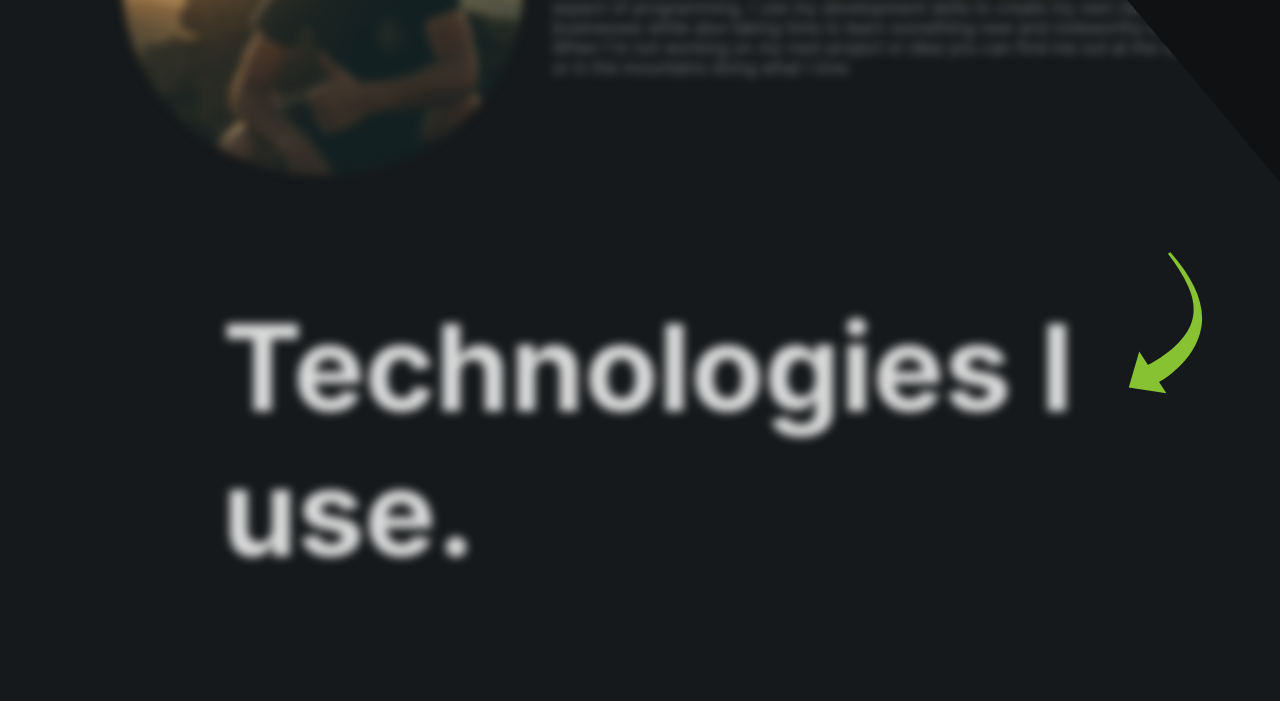
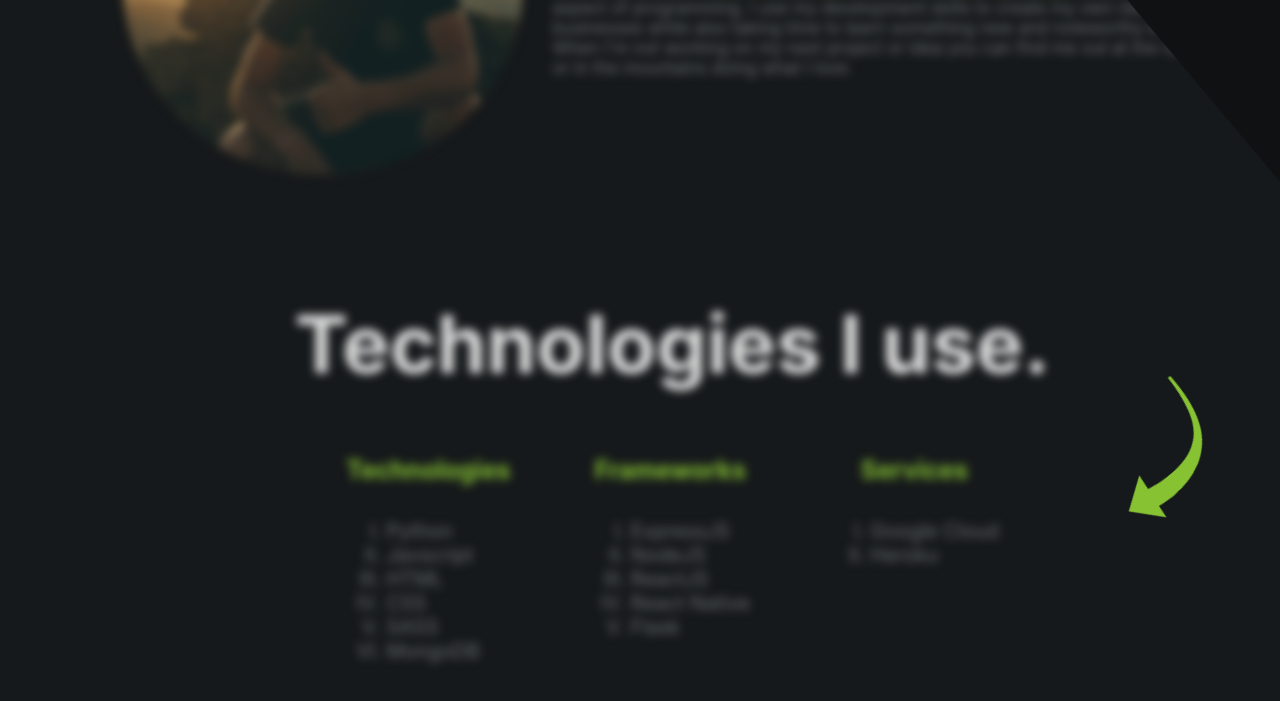
Before and after one commit to nonstopper0/personal_website_v3, a React (Create React App) app: page / in a window 1280 px wide. Shown: the part 1125-1826 px from the top of the page. Built offline with nearby package versions, Linux system fonts and the light colour scheme.

Commit message:
tehcnologies section

```diff
--- a/package.json
+++ b/package.json
@@ -1,8 +1,8 @@
 {
   "homepage": "https://nathanielredmon.com",
   "name": "personal_website_v3",
-  "version": "0.3.0",
-  "private": true,
+  "version": "0.1.0",
+  "private": false,
   "dependencies": {
     "@testing-library/jest-dom": "^4.2.4",
     "@testing-library/react": "^9.5.0",
--- a/src/Components/Body2.js
+++ b/src/Components/Body2.js
@@ -24,6 +24,36 @@ const Body2 = React.forwardRef((props, ref) => {
             <div className="home-page2-box2">
                 <div className="home-page2-box2-text">
                     <h2>Technologies I use.</h2>
+                    <section className="home-page2-box2-list">
+                        <div>
+                            <h4>Technologies</h4>
+                            <ul>
+                                <li>Python</li>
+                                <li>Javscript</li>
+                                <li>HTML</li>
+                                <li>CSS</li>
+                                <li>SASS</li>
+                                <li>MongoDB</li>
+                            </ul>
+                        </div>
+                        <div>
+                            <h4>Frameworks</h4>
+                            <ul>
+                                <li>ExpressJS</li>
+                                <li>NodeJS</li>
+                                <li>ReactJS</li>
+                                <li>React Native</li>
+                                <li>Flask</li>
+                            </ul>
+                        </div>
+                        <div>
+                            <h4>Services</h4>
+                            <ul>
+                                <li>Google Cloud</li>
+                                <li>Heroku</li>
+                            </ul>
+                        </div>
+                    </section>
                 </div>
             </div>
         </section>
--- a/src/Components/Body2.scss
+++ b/src/Components/Body2.scss
@@ -97,7 +97,7 @@
         flex-wrap: wrap;
         align-items: center;
         justify-content: center;
-        max-width: 900px;
+        max-width: 1100px;
         min-width: 100px;
         height: fit-content;
         margin: 100px auto 100px auto;
@@ -108,74 +108,6 @@
             min-width: 0px;
             width: 95%;
             margin: 0 auto;
-        }
-
-        .home-page2-box2-cube {
-            align-items: flex-start;
-            background-attachment: scroll;
-            background-clip: border-box;
-            background-color: #FFA500;
-            background-origin: padding-box;
-            background-size: auto;
-            border-bottom-color: black;
-            border-bottom-left-radius: 5px;
-            border-bottom-right-radius: 5px;
-            border-bottom-style: solid;
-            border-bottom-width: 1px;
-            border-image-outset: 0px;
-            border-image-repeat: stretch;
-            border-image-slice: 100%;
-            border-image-source: none;
-            border-image-width: 1;
-            border-left-color: black;
-            border-left-style: solid;
-            border-left-width: 1px;
-            border-right-color: black;
-            border-right-style: solid;
-            border-right-width: 1px;
-            border-top-color: black;
-            border-top-left-radius: 5px;
-            border-top-right-radius: 5px;
-            border-top-style: solid;
-            border-top-width: 1px;
-            box-shadow: #80B2FF 0px 1px 1px 0px inset;
-            box-sizing: border-box;
-            color: rgb(255, 255, 255);
-            cursor: pointer;
-            direction: ltr;
-            display: inline-block;
-            font-family: 'Arial', 'Helvetica Neue', 'Segoe UI', 'Malgun Gothic', Meiryo, 'Microsoft JhengHei', helvetica, arial, sans-serif;
-            font-size: 12px;
-            font-stretch: normal;
-            font-style: normal;
-            font-variant: normal;
-            font-weight: bold;
-            height: 31px;
-            letter-spacing: 1px;
-            line-height: 15.12px;
-            margin-bottom: 10px;
-            margin-left: 0px;
-            margin-right: 0px;
-            margin-top: 10px;
-            min-width: 194px;
-            padding-bottom: 7px;
-            padding-left: 20px;
-            padding-right: 20px;
-            padding-top: 7px;
-            position: relative;
-            text-align: center;
-            text-indent: 0px;
-            text-rendering: optimizeLegibility;
-            text-shadow: rgba(0, 0, 0, 0.498039) 0px 1px 2px;
-            text-transform: none;
-            width: 194px;
-            word-spacing: 0px;
-            writing-mode: lr-tb;
-            -webkit-writing-mode: horizontal-tb;
-            zoom: 1;
-            left: 37px;
-            top: 515px;
-            position: absolute;
         }
 
 
@@ -190,7 +122,7 @@
             h2 {
                 z-index: 1;
                 color: $white;
-                font-size: 120px;
+                font-size: 80px;
                 margin: 0px;
 
                 @include mobile {
@@ -199,6 +131,34 @@
                     text-align: center;
                 }
             }
+
+            .home-page2-box2-list {
+                display: flex;
+                flex-wrap: wrap;
+                justify-content: space-around;
+                align-items: baseline;
+
+                div{
+                    margin: 30px 40px 30px 40px;
+                    text-align: center;
+
+                    @include mobile {
+                        margin: 5px 0px 5px 0px;
+                    }
+
+                    h4 {
+                        font-size: 25px;
+                        color: $accent1;
+                    }
+                    li {
+                        font-size: 20px;
+                        text-align: left;
+                    }
+                    ul {
+                        list-style-type: upper-roman
+                    }
+                }
+            }
         }
     }
 }
```
Also changed, not shown: 1 other file (tests, documents, lock files or other folders).
